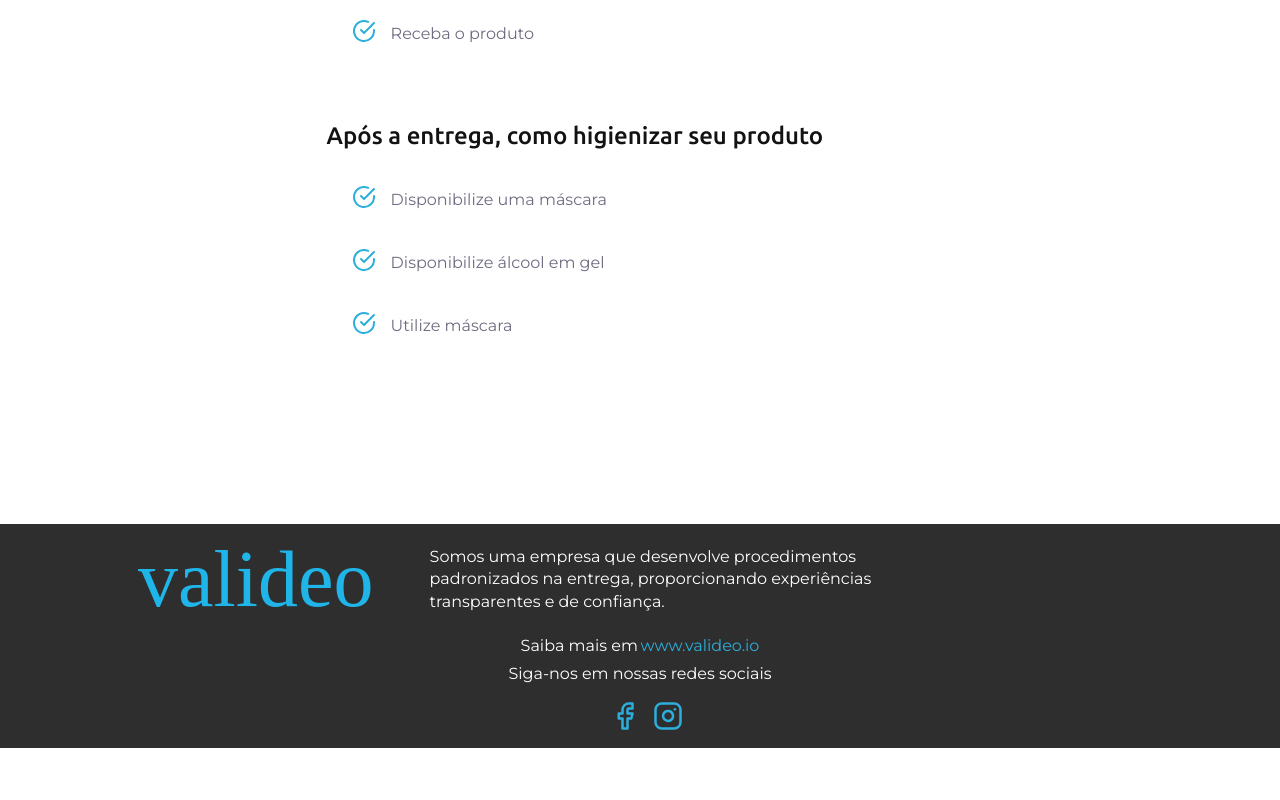
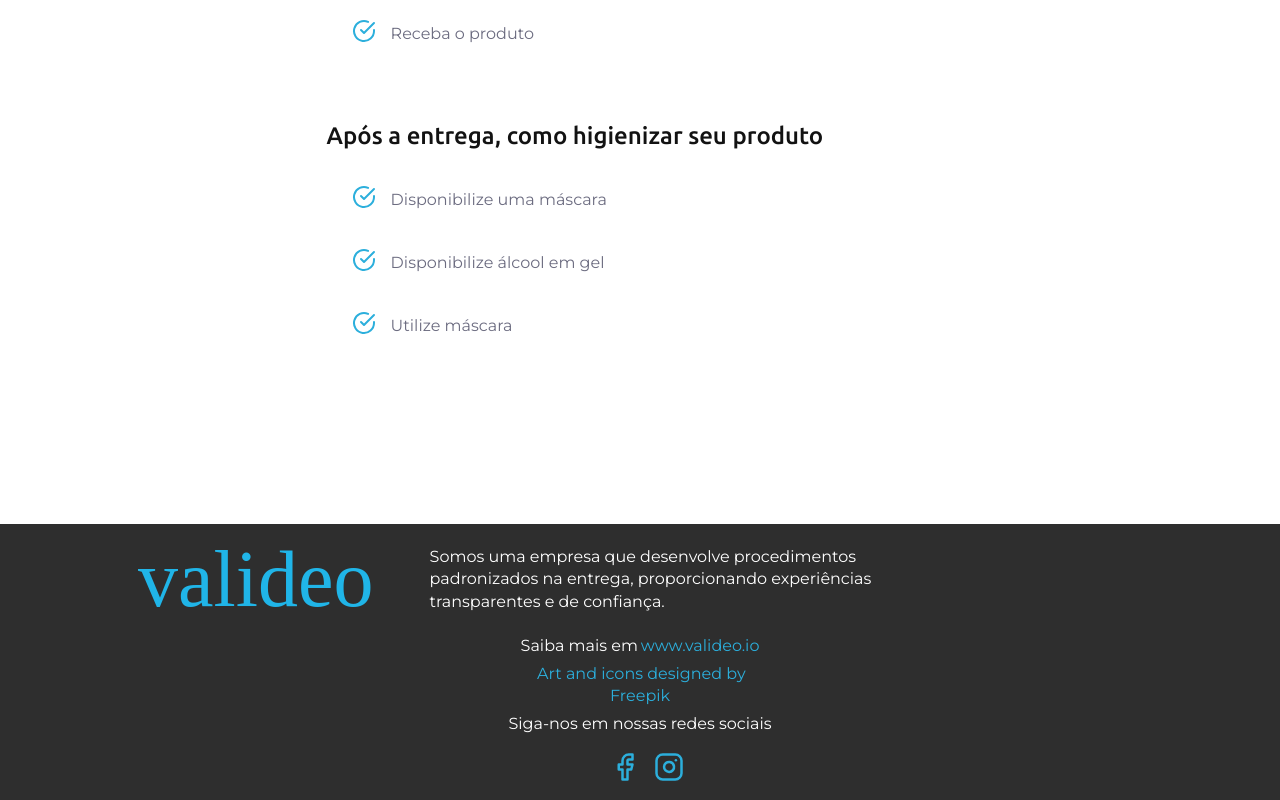
Before and after one commit to GRFreire/valideo, a React (Create React App) app in the folder frontend/: page /today-is-the-day in a window 1280 px wide. Shown: the part 1127-1927 px from the top of the page. Before the commit the page ends 1875 px from the top, so only its background shows below. Built offline with nearby package versions, Linux system fonts and the light colour scheme; the HTML template or start-up script is replaced by a standard one; a web font is replaced by a local one.

Commit message:
feat: add art and icons rigths to freepik

```diff
--- a/frontend/src/components/Footer/index.js
+++ b/frontend/src/components/Footer/index.js
@@ -17,6 +17,7 @@ function Footer() {
         <p>Saiba mais em
           <a href='#'>www.valideo.io</a>
         </p>
+        <p><a href="http://www.freepik.com">Art and icons designed by Freepik</a></p>
         <SocialMedia>
           <p>Siga-nos em nossas redes sociais</p>
           <span>
```
